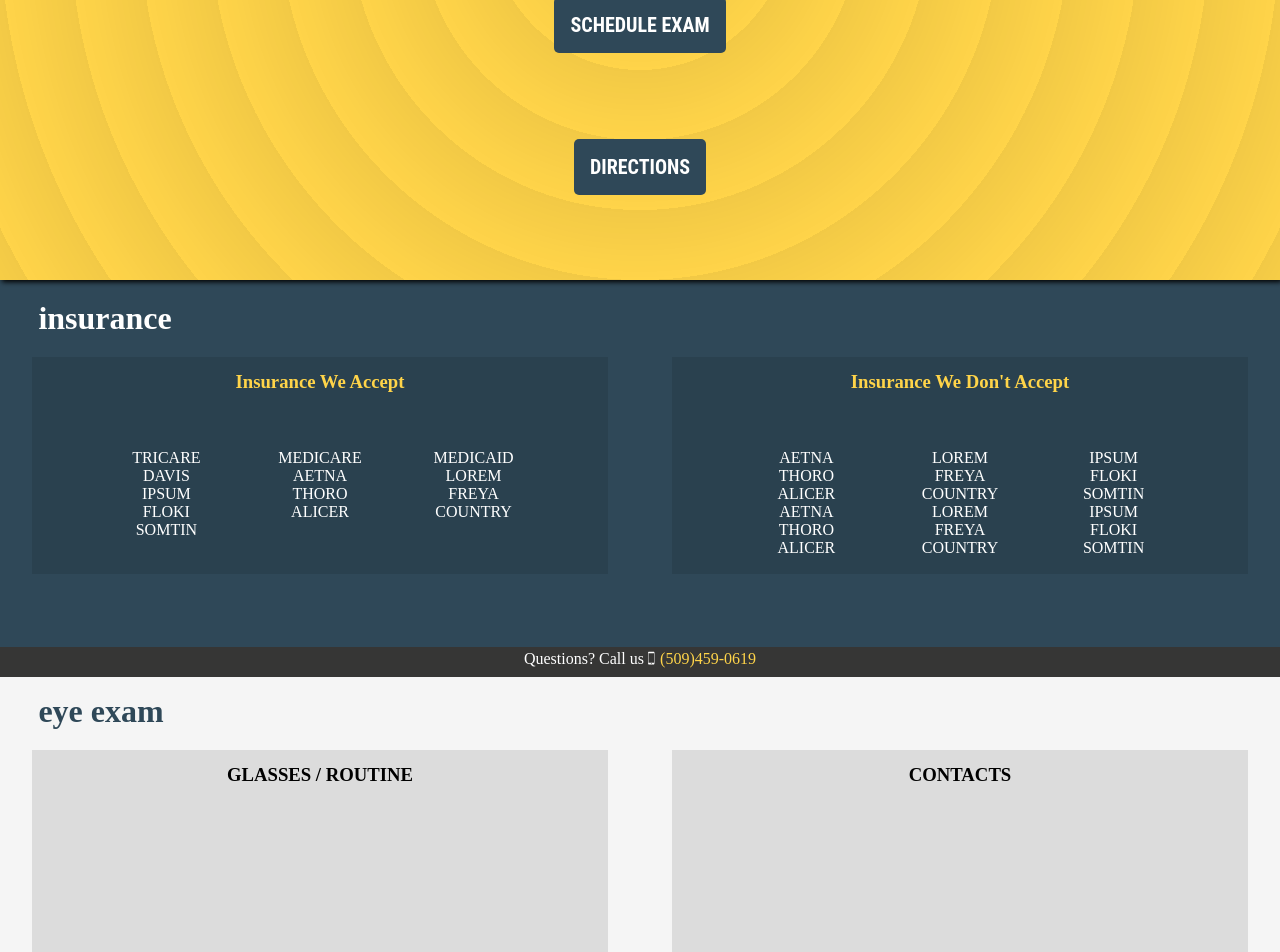
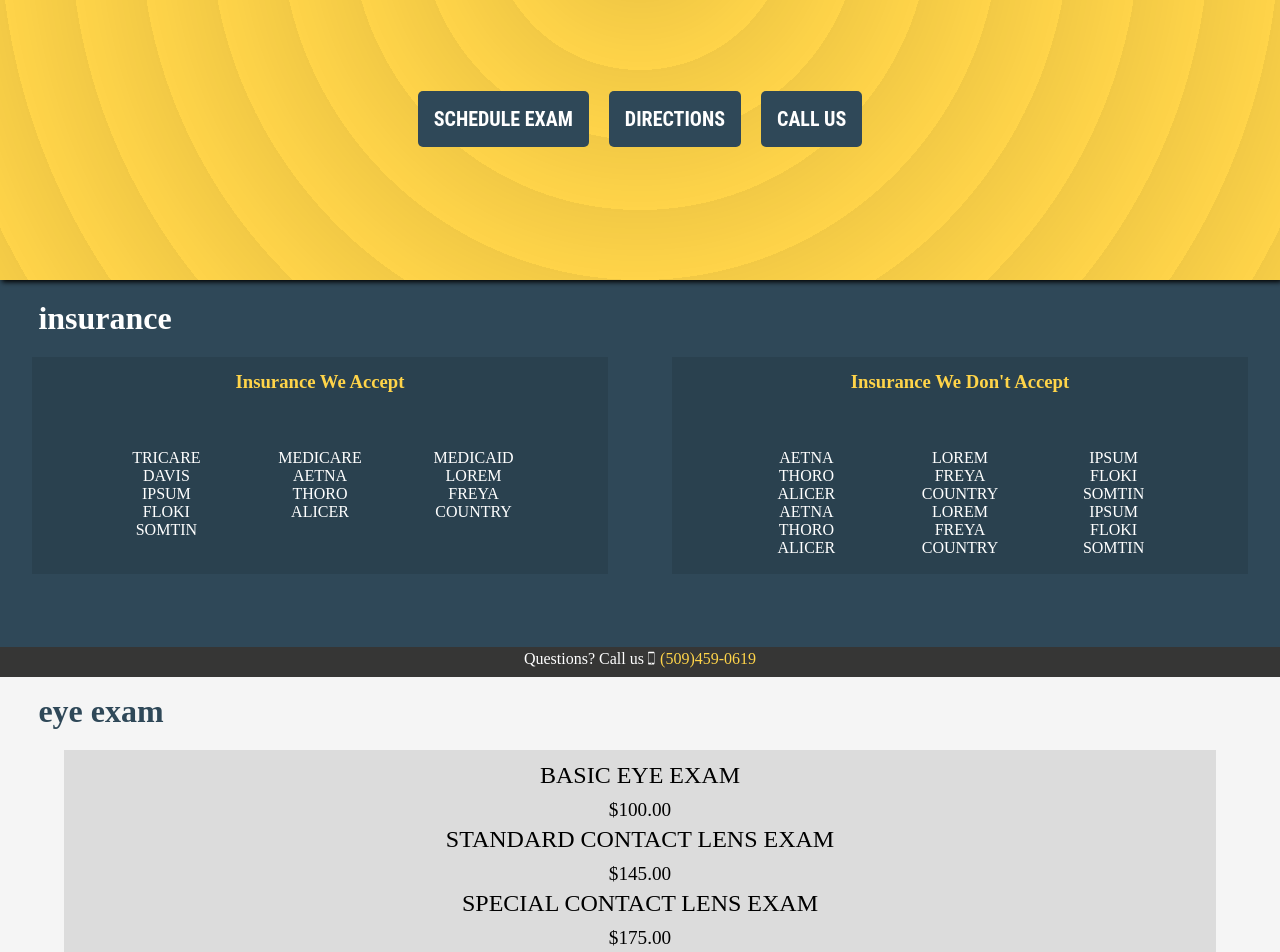
Before and after one commit to Tyler-Lundin/lundin-optometry, a React (Create React App) app: page / in a window 1280 px wide. Shown: the part 440-1392 px from the top of the page. Built offline with nearby package versions, Linux system fonts and the light colour scheme; a web font is replaced by a local one.

Commit message:
Finished styling. still waiting for complete information from Client

```diff
--- a/src/components/ContactForm.js
+++ b/src/components/ContactForm.js
@@ -18,7 +18,6 @@
             console.log(key, value);
             finalData.push(value)
         }
-        finalData.pop()
         setDisableSubmit(true)
         submitForm(finalData[0], finalData[1], finalData[2])
     }
@@ -48,13 +47,18 @@
                 <S.MessageInput type='text' name='message' rows={12}/>
             </S.MessageSection>
             <S.SendContainer>
-                {load && (
-                    <ReCAPTCHA
-                    sitekey="6LdtdLgeAAAAAGZJbOd8atEuTKBnwejtXef-sjjL"
-                    onChange={handleChange}
-                    />
-                )}
-                <S.Send type='submit' disabled={disableSubmit} style={ {opacity: disableSubmit ? '0.5' : '1'}}>SEND</S.Send>
+                {
+                    disableSubmit ?
+                    load && (
+                        <ReCAPTCHA
+                        sitekey="6LdtdLgeAAAAAGZJbOd8atEuTKBnwejtXef-sjjL"
+                        onChange={handleChange}
+                        />
+                    )
+                    :
+                    <S.Send type='submit' disabled={disableSubmit}>SEND</S.Send>
+                }
+
             </S.SendContainer>
 
         </S.Form>
--- a/src/pages/AboutUs.js
+++ b/src/pages/AboutUs.js
@@ -129,6 +129,7 @@
 `
 S.AboutUs = styled.div`
     width: 100vw;
+    min-height: 696px;
     height: 94.5vh;
     display: grid;
     grid-template-columns: 50vw;
@@ -140,6 +141,7 @@
 S.Background = styled.div`
     background: ${C.Secondary};
     width: 100vw;
+    min-height: 700px;
     height: 95vh;
     scroll-snap-align: start;
 
--- a/src/pages/ContactUs.js
+++ b/src/pages/ContactUs.js
@@ -14,7 +14,7 @@
                     <S.Title>CONTACT US</S.Title>
                 </S.TitleContainer>
                 {
-                    !messageSent ?
+                    messageSent ?
                     <FormDisabled/>
                     :
                     <ContactForm setMessageSent={setMessageSent}/>
@@ -40,6 +40,7 @@
 `
 S.ContactUs = styled.div`
     width: 100vw;
+    min-height: 696px;
     height: 94.5vh;
     background: whitesmoke;
 `
@@ -47,6 +48,7 @@
 S.Background = styled.div`
     background: ${C.Secondary};
     width: 100vw;
+    min-height: 700px;
     height: 95vh;
     scroll-snap-align: start;
 `
--- a/src/pages/HomePage.js
+++ b/src/pages/HomePage.js
@@ -15,8 +15,12 @@
             <Logo/>
             {/* <S.Address onClick={()=>window.open('https://www.google.com/maps/dir//1221+S+Hayford+Rd+Spokane,+WA+99224/')}> 1221 S Hayford Rd <br/> Spokane, WA 99224 </S.Address> */}
           </div>
-          <S.CTA onClick={() => window.open('https://drbrucelundin.itrust.io/appointment')}>SCHEDULE EXAM</S.CTA>
-          <S.CTA onClick={()=>window.open('https://www.google.com/maps/dir//1221+S+Hayford+Rd+Spokane,+WA+99224/')}>DIRECTIONS</S.CTA>
+
+          <S.CTAs>
+            <S.CTA onClick={() => window.open('https://drbrucelundin.itrust.io/appointment')}>SCHEDULE EXAM</S.CTA>
+            <S.CTA onClick={()=>window.open('https://www.google.com/maps/dir//1221+S+Hayford+Rd+Spokane,+WA+99224/')}>DIRECTIONS</S.CTA>
+            <S.AnchorCTA href='tel:5094590619'>CALL US</S.AnchorCTA>
+          </S.CTAs>
           <S.SmallMessage>Inside the Walmart Vision Center</S.SmallMessage>
         </S.Hero>
         <S.RadialGradient/>
@@ -34,7 +38,47 @@
 const S = {}
 
 // SECTION 1
-S.About = styled.div`
+S.CTAs = styled.div`
+  position: relative;
+  z-index: 20;
+`
+S.AnchorCTA = styled.a`
+    all: unset;
+    width: 100%;
+    height: 100%;
+    padding: 1rem;
+    font-family: 'Roboto Condensed';
+    font-weight: 700;
+    background: ${C.Secondary};
+    font-size: 2.5vh;
+    z-index: 5;
+    color: white;
+    transition: 200ms;
+    border-radius: 5px;
+    display: inline-block;
+    width: fit-content;
+    margin: 0 10px;
+    :hover {
+      cursor: pointer;
+      transform: translateY(-5%);
+    }
+`
+S.CTA = styled.button`
+  all: unset;
+  width: fit-content;
+  padding: 1rem;
+  font-family: 'Roboto Condensed';
+  font-weight: 700;
+  background: ${C.Secondary};
+  font-size: 2.5vh;
+  z-index: 5;
+  color: white;
+  transition: 200ms;
+  border-radius: 5px;
+  :hover {
+    transform: translateY(-5%);
+  }
+  margin: 0 10px;
 
 `
 
@@ -71,23 +115,7 @@
   color: ${C.Secondary};
   text-align: center;
 `
-S.CTA = styled.button`
-  width: fit-content;
-  padding: 1rem;
-  border: none;
-  border-radius: none;
-  font-family: 'Roboto Condensed';
-  font-weight: 700;
-  background: ${C.Secondary};
-  font-size: 2.5vh;
-  z-index: 5;
-  color: white;
-  transition: 200ms;
-  border-radius: 5px;
-  :hover {
-    filter: invert();
-  }
-`
+
 S.Hero = styled.div`
   width: 100vw;
   min-height: 700px;
@@ -97,7 +125,7 @@
   grid-auto-flow: row;
   align-items: center;
   justify-items: center;
-  align-content: space-evenly
+  align-content: space-evenly;
 `
 S.Address = styled.div`
   font-family: 'Roboto Mono';
--- a/src/pages/Information.js
+++ b/src/pages/Information.js
@@ -61,15 +61,25 @@
             <S.TitleContainer>
                 <S.Title color={C.Secondary}>eye exam</S.Title>
             </S.TitleContainer>
-                <S.Section dark={true}>
-                    <S.SectionTitle color={'black'}>GLASSES / ROUTINE</S.SectionTitle>
-
-                </S.Section>
-                <S.Section  dark={true}>
-                    <S.SectionTitle color={'black'}>CONTACTS</S.SectionTitle>
-
-                </S.Section>
-
+                <S.Section1 dark={true}>
+                    <S.Rows>
+                        <S.Row>
+                            <S.RowTitle>BASIC EYE EXAM</S.RowTitle>
+                            $100.00
+                            {/* | description of servicedescription of service | FOR GLASSES  */}
+                        </S.Row>
+                        <S.Row>
+                            <S.RowTitle>STANDARD CONTACT LENS EXAM</S.RowTitle>
+                            $145.00
+                            {/* | description of service | FOR CONTACT LENS and GLASSES */}
+                        </S.Row>
+                        <S.Row>
+                            <S.RowTitle>SPECIAL CONTACT LENS EXAM</S.RowTitle>
+                            $175.00
+                            {/* | ROUTINE EYE EXAM | FOR SPECIAL CONTACT LENS and GLASSES */}
+                        </S.Row>
+                    </S.Rows>
+                </S.Section1>
             </S.Exam>
 
         </S.Information>
@@ -81,7 +91,27 @@
 
 const S = {}
 
-
+S.Rows = styled.div`
+    display: grid;
+    width: 100%;
+    justify-content: center;
+    justify-items:center ;
+`
+S.Row = styled.div`
+    width: fit-content;
+    text-align: center;
+    font-size: 1.2rem;
+    font-family: 'le-havre';
+    display: grid;
+    grid-template-rows: 1fr 1fr;
+    align-items: center;
+`
+S.RowTitle = styled.div`
+    width: fit-content;
+    height: 2rem;
+    font-size: 1.5rem;
+    justify-self: right;
+`
 
 S.SmallMessage = styled.div`
     font-family: 'roboto-condensed';
@@ -95,6 +125,21 @@
     padding-top: 3px;
 `
 S.ListItem = styled.li`
+    @media (max-width: 480px) { /* phone */
+        font-size: 70%;
+    }
+    @media (min-width: 481px) and (max-width: 768px) { /* tablet */
+        font-size: 80%;
+    }
+    @media (min-width: 769px) and (max-width: 1024px) { /* laptop */
+        font-size: 90%;
+    }
+    @media (min-width: 1025px) and (max-width: 1200px){ /* desktop */
+        font-size: 100%;
+    }
+    @media (min-width: 1201px) { /* big screens */
+        font-size: 100%;
+    }
 `
 S.List = styled.ul`
     list-style: none;
@@ -105,13 +150,43 @@
     display: grid;
     height: 50%;
     width: 80%;
-    grid-template-columns: repeat(auto-fit, minmax(min(100%/3, max(64px, 100%/3)), 1fr));;
     align-items: center;
+    @media (max-width: 480px) { /* phone */
+        grid-template-columns: repeat(auto-fit, minmax(min(100%/1, max(64px, 100%/2)), 1fr));;
+
+    }
+    @media (min-width: 481px) and (max-width: 768px) { /* tablet */
+        grid-template-columns: repeat(auto-fit, minmax(min(100%/1, max(64px, 100%/2)), 1fr));;
+
+    }
+    @media (min-width: 769px) and (max-width: 1024px) { /* laptop */
+        grid-template-columns: repeat(auto-fit, minmax(min(100%/3, max(64px, 100%/3)), 1fr));
+
+    }
+    @media (min-width: 1025px) and (max-width: 1200px){ /* desktop */
+        grid-template-columns: repeat(auto-fit, minmax(min(100%/3, max(64px, 100%/3)), 1fr));
+
+    }
+    @media (min-width: 1201px) { /* big screens */
+        grid-template-columns: repeat(auto-fit, minmax(min(100%/3, max(64px, 100%/3)), 1fr));
+
+    }
 `
 S.SectionTitle = styled.h3`
     font-family: 'bio-sans';
     color: ${props=>props.color};
     text-align: center;
+`
+S.Section1 = styled.div`
+    width: 90%;
+    height: 60%;
+    background: rgba(0,0,0,0.1);
+    align-self: center;
+    justify-self: center;
+    display: grid;
+    align-items: center;
+    position: relative;
+    overflow-y: auto;
 `
 S.Section = styled.div`
     width: 90%;
@@ -131,7 +206,6 @@
     height: 100%;
     background: 'white';
     display: grid;
-    grid-template-columns: 1fr 1fr;
 `
 S.Insurance = styled.div`
     width: 100vw;
@@ -154,6 +228,7 @@
 `
 S.Information = styled.div`
     width: 100vw;
+    min-height: 696px;
     height: 94.5vh;
     background: whitesmoke;
     display: grid;
@@ -162,6 +237,7 @@
 S.Background = styled.div`
     background: ${C.Secondary};
     width: 100vw;
+    min-height: 700px;
     height: 95vh;
     scroll-snap-align: start;
 `
--- a/src/util/submitForm.js
+++ b/src/util/submitForm.js
@@ -9,14 +9,13 @@
     if (dd < 10) dd = '0' + dd;
     if (mm < 10) mm = '0' + mm;
     const today = dd + mm + yyyy;
-    var time = new Date().toJSON().substring(10,19).replace('T',' ');
-
-  const db = getDatabase(app);
-  set(ref(db, 'messages/' + `${today}/` + `${name}-${time}`), {
-    username: name,
-    email: email,
-    message: message
-  });
+    var time = new Date().toJSON().substring(10,19).replace('T','');
+    const db = getDatabase(app);
+    set(ref(db, 'messages/' + `${today}/` + `${name}/` + `${time}`), {
+      username: name,
+      email: email,
+      message: message
+    });
 }
 
 export default submitForm
```
